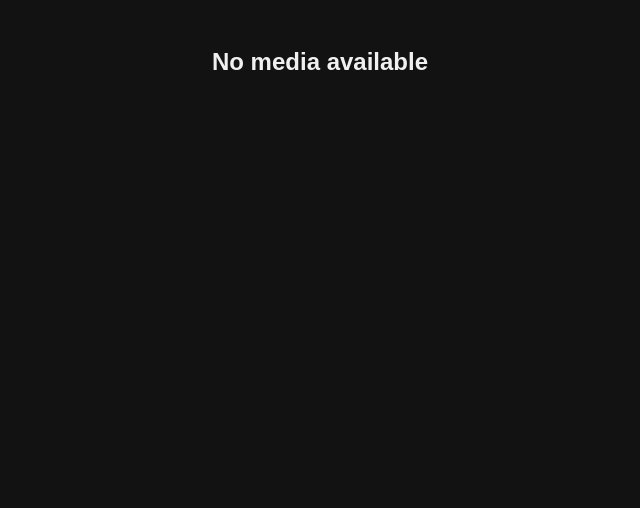
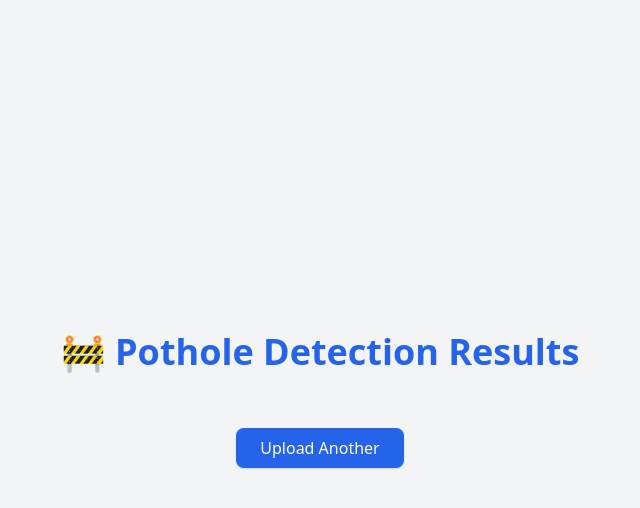
Before and after one commit to nvakumar/pothole_detection, a Flask app: template templates/result.html in a window 1280 px wide. Shown: the top 508 px of the page, without its empty margins (320-960 px from the left). Run offline with Flask 3, Linux system fonts and the light colour scheme; the template is opened without the code that fills it, so the values that code supplies are empty; some libraries are stand-ins or nearby versions.

Commit message:
Update result.html

```diff
--- a/templates/result.html
+++ b/templates/result.html
@@ -1,39 +1,31 @@
 <!DOCTYPE html>
 <html lang="en">
 <head>
-    <meta charset="UTF-8">
-    <title>Detection Result</title>
-    <style>
-        body {
-            background-color: #121212;
-            color: #f0f0f0;
-            font-family: Arial, sans-serif;
-            text-align: center;
-            padding: 20px;
-        }
+  <meta charset="UTF-8" />
+  <title>Detection Results</title>
+  <script src="https://cdn.tailwindcss.com"></script>
+</head>
+<body class="bg-gray-100 text-gray-800">
+  <div class="min-h-screen flex flex-col items-center justify-center p-6">
+    <h1 class="text-4xl font-bold text-blue-600 mb-6">🚧 Pothole Detection Results</h1>
 
-        h2 {
-            margin-bottom: 20px;
-        }
+    {% if media_type == 'image' %}
+      <div class="bg-white shadow-md rounded-lg p-6">
+        <img src="{{ url_for('static', filename=media_path) }}" class="rounded-lg max-w-xl" alt="Detected Image" />
+        <p class="mt-4 text-lg text-green-600 font-semibold">Detected Potholes: {{ pothole_count }}</p>
+      </div>
+    {% elif media_type == 'video_stream' %}
+      <div class="bg-white shadow-md rounded-lg p-6">
+        <h2 class="text-xl font-semibold text-gray-700 mb-2">Live Video Detection</h2>
+        <div class="rounded overflow-hidden">
+          <img src="{{ url_for('video_feed', filename=video_name) }}" class="w-full max-w-2xl border border-gray-300" />
+        </div>
+      </div>
+    {% endif %}
 
-        img {
-            max-width: 90%;
-            border-radius: 10px;
-            box-shadow: 0 0 10px rgba(255, 255, 255, 0.2);
-        }
-    </style>
-</head>
-<body>
-    {% if media_type == 'image' %}
-        <h2>Detected Image</h2>
-        <img src="{{ url_for('static', filename=media_path) }}" alt="Detected Image">
-
-    {% elif media_type == 'video_stream' %}
-        <h2>Live Detected Video Stream</h2>
-        <img src="{{ url_for('video_feed', filename=video_name) }}" alt="Live Stream">
-
-    {% else %}
-        <h2>No media available</h2>
-    {% endif %}
+    <a href="/" class="mt-8 inline-block bg-blue-600 text-white px-6 py-2 rounded-lg shadow hover:bg-blue-700 transition">
+       Upload Another
+    </a>
+  </div>
 </body>
 </html>
```
